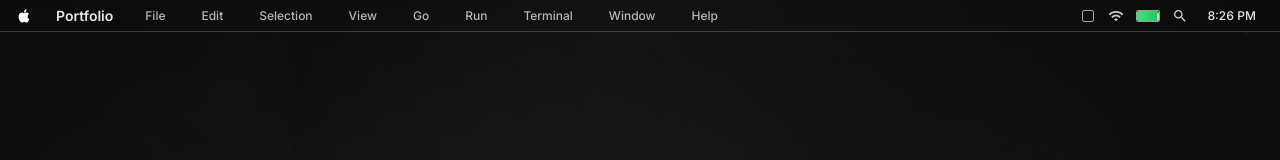
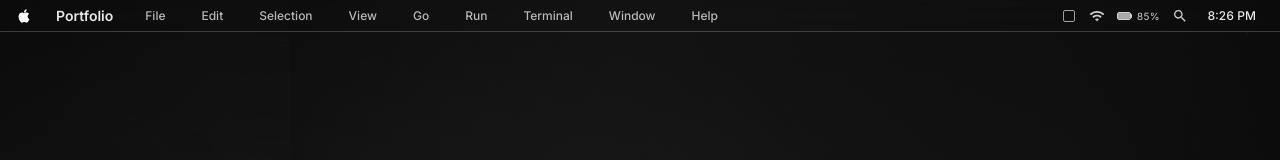
Before and after one commit to mbelouar/MyPortfolio, a Next.js app: page / in a window 1280 px wide. Shown: the top 160 px of the page. Built offline with nearby package versions, Linux system fonts and the light colour scheme.

Commit message:
change the battery style

```diff
--- a/src/components/MacOSPortfolio.tsx
+++ b/src/components/MacOSPortfolio.tsx
@@ -1527,13 +1527,16 @@ const MacOSPortfolio: React.FC = () => {
           </motion.div>
 
           {/* Battery */}
-          <motion.div
-            whileHover={{ scale: 1.05 }}
-            className="w-6 h-3 border border-white/60 rounded-sm relative cursor-pointer hover:bg-white/10 transition-colors"
-          >
-            <div className="absolute right-0 top-0.5 w-0.5 h-2 bg-white/60 rounded-r-sm"></div>
-            <div className="w-full h-full bg-gradient-to-r from-green-400 to-green-500 rounded-sm"></div>
-          </motion.div>
+          <div className="flex items-center gap-1 text-white/80 text-xs">
+            <div className="relative">
+              <svg width="16" height="10" viewBox="0 0 16 10" className="fill-current">
+                <rect x="0.5" y="1.5" width="13" height="7" rx="1.5" ry="1.5" fill="none" stroke="currentColor" strokeWidth="1"/>
+                <rect x="14" y="3" width="1" height="4" rx="0.5" ry="0.5" fill="currentColor"/>
+                <rect x="1" y="2" width="12" height="6" rx="1" ry="1" fill="currentColor" opacity="0.8"/>
+              </svg>
+            </div>
+            <span className="text-[10px]">85%</span>
+          </div>
 
           {/* Search */}
           <motion.div
```
